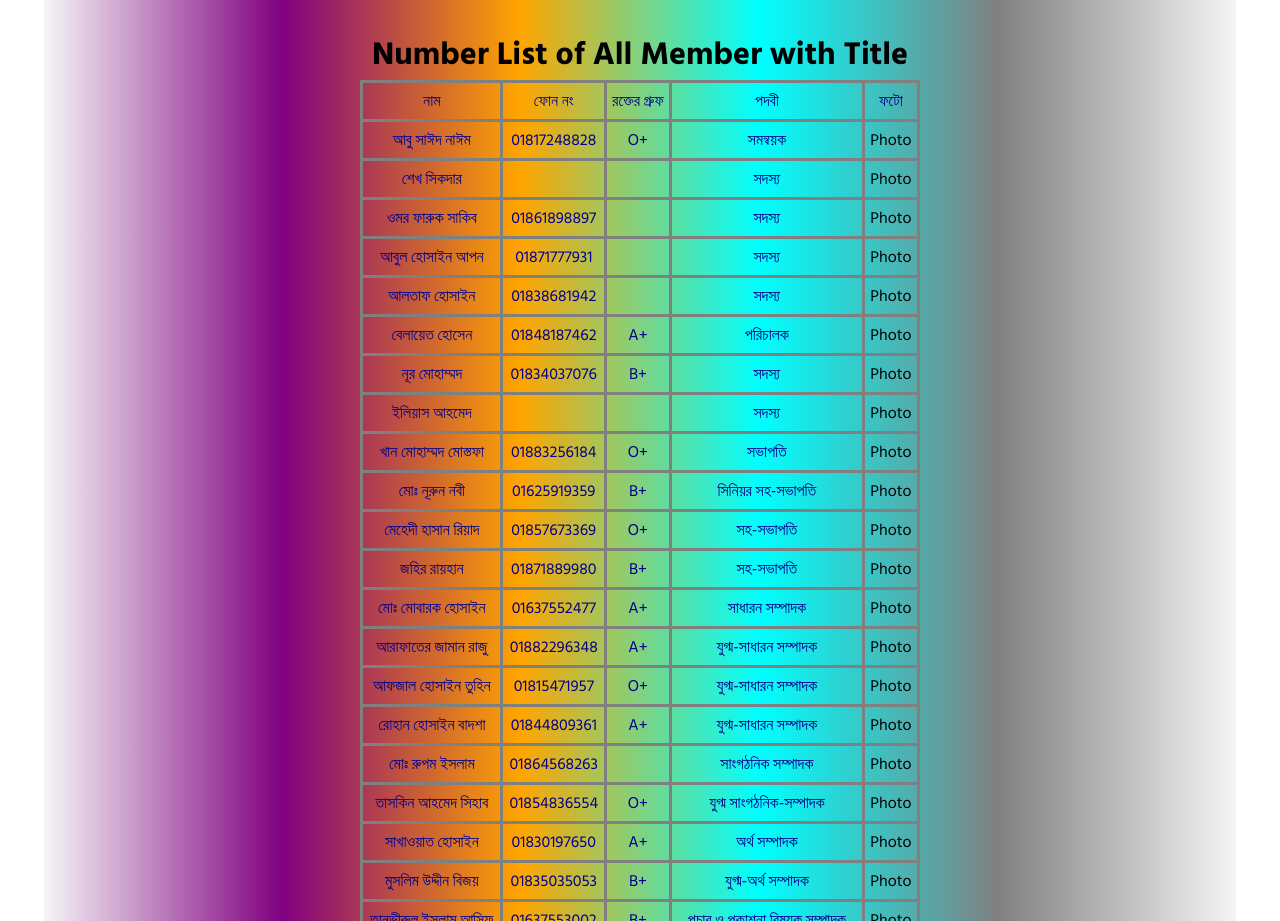
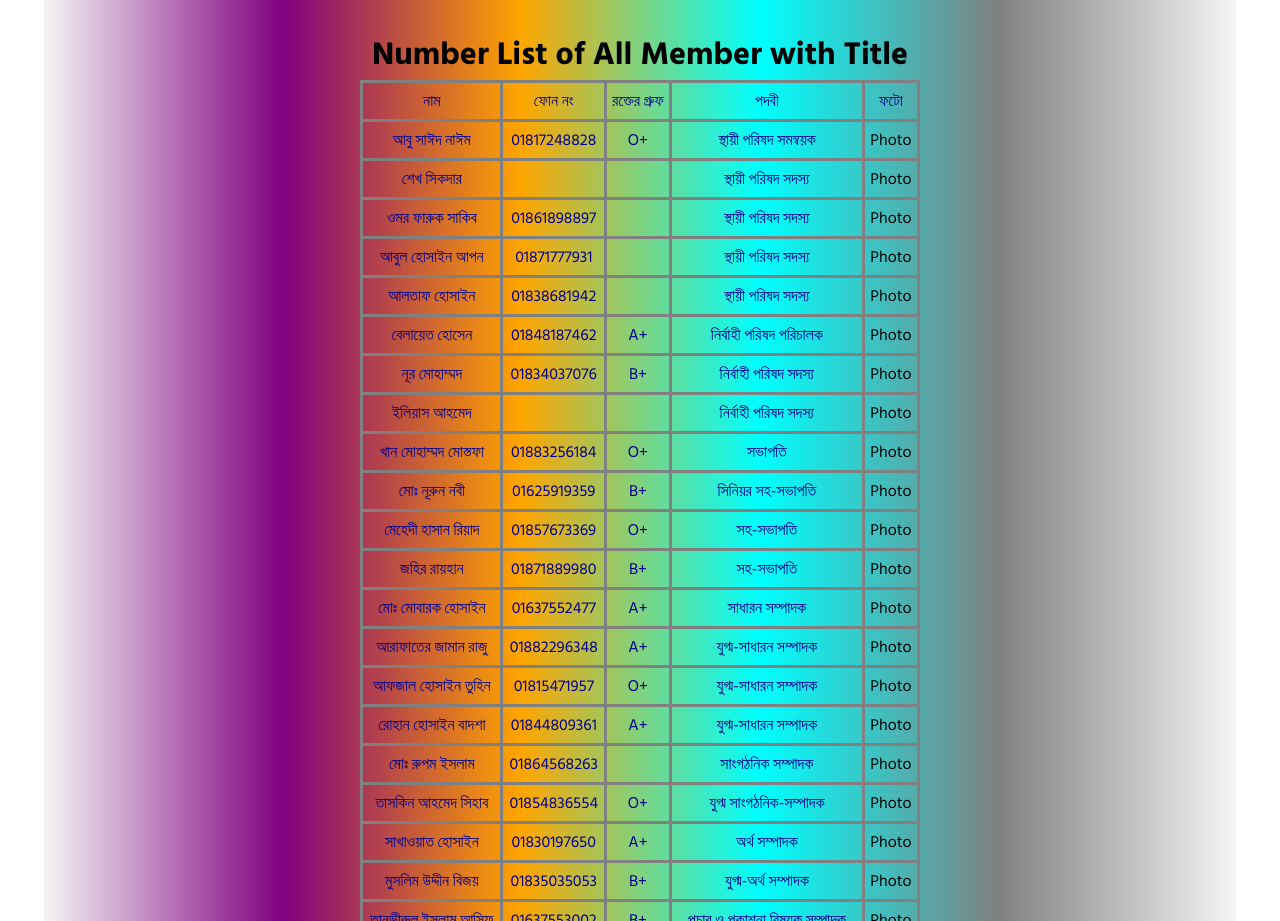
Before and after one commit to mahadi570/swapnotori-71, a plain HTML site: page index.html in a window 1280 px wide. Shown: the part 1796-2717 px from the top of the page. Drawn offline with nearby package versions, Linux system fonts and the light colour scheme.

Commit message:
some title changed

```diff
--- a/index.html
+++ b/index.html
@@ -105,56 +105,56 @@
                             <td>আবু সাঈদ নাঈম</td>
                             <td>01817248828</td>
                             <td>O+</td>
-                            <td>সমন্বয়ক</td>
+                            <td>স্থায়ী পরিষদ সমন্বয়ক</td>
                             <td><a href="media/sayed.jpg">Photo</a></td>
                         </tr>
                         <tr>
                             <td>শেখ সিকদার</td>
                             <td></td>
                             <td></td>
-                            <td>সদস্য</td>
+                            <td>স্থায়ী পরিষদ সদস্য</td>
                             <td><a href="">Photo</a></td>
                         </tr>
                         <tr>
                             <td>ওমর ফারুক সাকিব</td>
                             <td>01861898897</td>
                             <td></td>
-                            <td>সদস্য</td>
+                            <td>স্থায়ী পরিষদ সদস্য</td>
                             <td><a href="media/sakib.jpg">Photo</a></td>
                         </tr>
                         <tr>
                             <td>আবুল হোসাইন আপন</td>
                             <td>01871777931</td>
                             <td></td>
-                            <td>সদস্য</td>
+                            <td>স্থায়ী পরিষদ সদস্য</td>
                             <td><a href="">Photo</a></td>
                         </tr>
                         <tr>
                             <td>আলতাফ হোসাইন</td>
                             <td>01838681942</td>
                             <td></td>
-                            <td>সদস্য</td>
+                            <td>স্থায়ী পরিষদ সদস্য</td>
                             <td><a href="">Photo</a></td>
                         </tr>
                         <tr>
                             <td>বেলায়েত হোসেন</td>
                             <td>01848187462</td>
                             <td>A+</td>
-                            <td>পরিচালক</td>
+                            <td>নির্বাহী পরিষদ পরিচালক</td>
                             <td><a href="">Photo</a></td>
                         </tr>
                         <tr>
                             <td>নূর মোহাম্মদ</td>
                             <td>01834037076</td>
                             <td>B+</td>
-                            <td>সদস্য</td>
+                            <td>নির্বাহী পরিষদ সদস্য</td>
                             <td><a href="">Photo</a></td>
                         </tr>
                         <tr>
                             <td>ইলিয়াস আহমেদ</td>
                             <td></td>
                             <td></td>
-                            <td>সদস্য</td>
+                            <td>নির্বাহী পরিষদ সদস্য</td>
                             <td><a href="">Photo</a></td>
                         </tr>
                         <tr>
```
